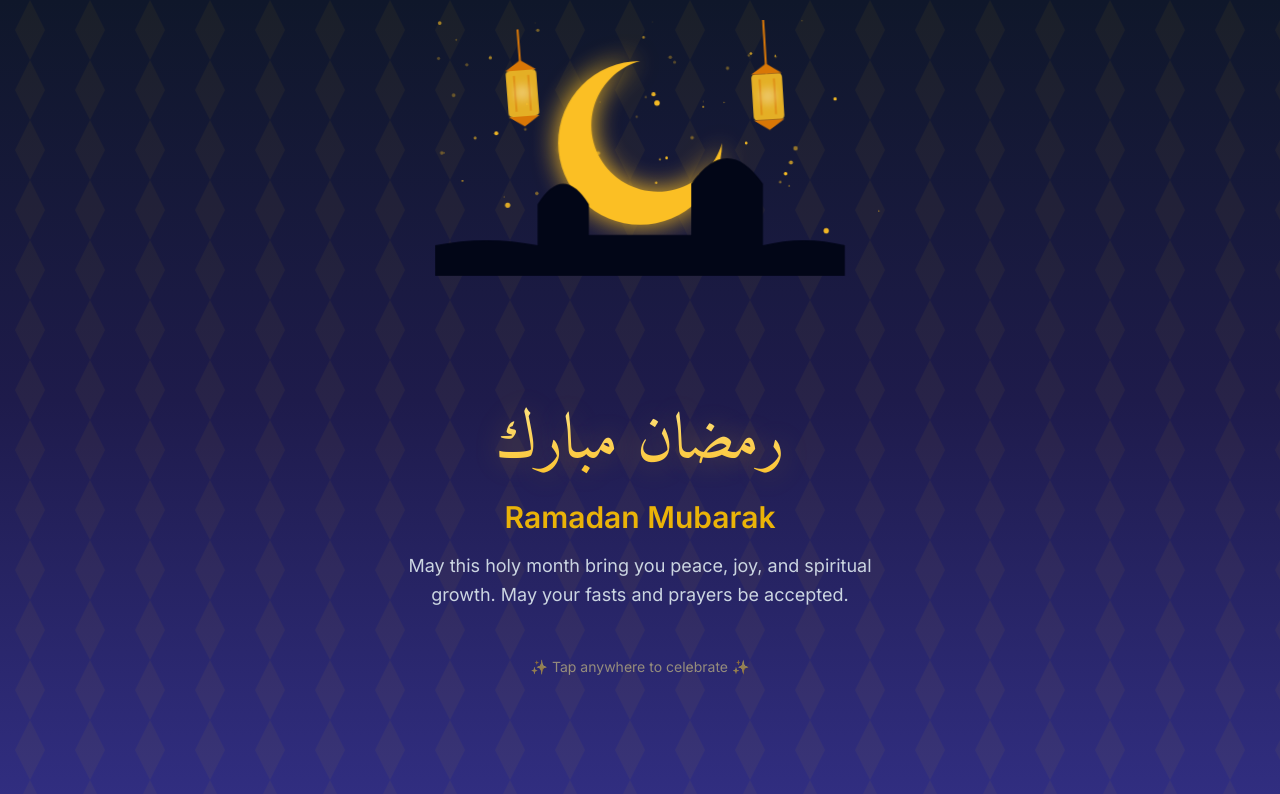
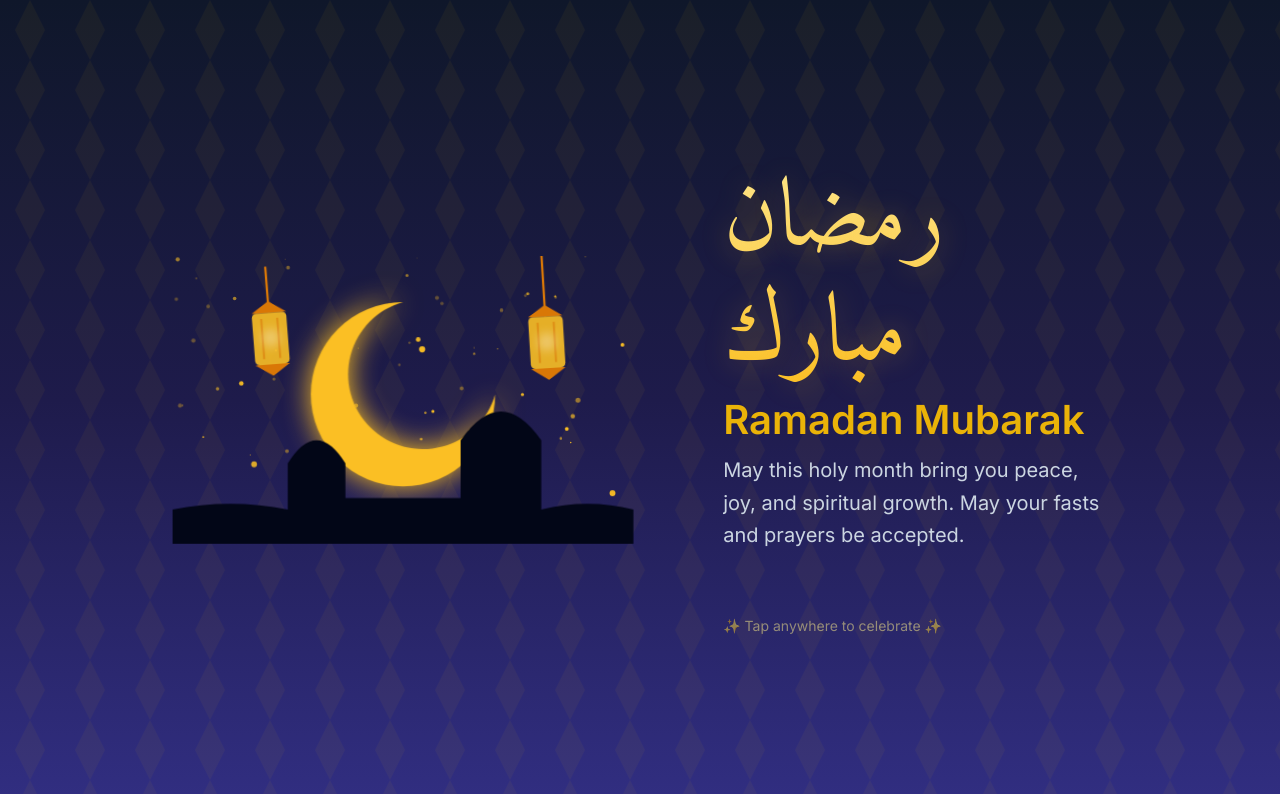
Before and after one commit to nextgrwww/ramzan_mubarak, a plain HTML site: page index.html in a window 1280 px wide. Drawn offline with nearby package versions, Linux system fonts and the light colour scheme.

Commit message:
Made it more responsive with appropriate layout for desktop mode

```diff
--- a/index.html
+++ b/index.html
@@ -29,16 +29,17 @@
         .card-container {
             position: relative;
             width: 100%;
-            height: 100dvh; /* Fits mobile viewport exactly */
-            background: transparent; /* Removed card background */
-            border: none; /* Removed border */
+            height: 100dvh;
+            background: transparent;
+            border: none;
             border-radius: 0;
-            box-shadow: none; /* Removed shadow */
+            box-shadow: none;
             display: flex;
             flex-direction: column;
             align-items: center;
-            justify-content: center; /* Center content vertically */
+            justify-content: center;
             padding: 20px;
+            transition: all 0.5s ease-in-out;
         }
 
         /* Animations */
@@ -88,12 +89,13 @@
 
         .arabic-text {
             font-family: 'Amiri', serif;
-            font-size: 4rem; /* Slightly larger for full screen */
+            font-size: 4rem;
             background: linear-gradient(to bottom, #fde68a, #fbbf24);
             -webkit-background-clip: text;
             -webkit-text-fill-color: transparent;
             margin-bottom: 0.5rem;
             text-shadow: 0 0 30px rgba(251, 191, 36, 0.3);
+            line-height: 1.2;
         }
 
         .sparkle {
@@ -126,15 +128,61 @@
             display: flex;
             flex-direction: column;
             align-items: center;
-            /* Adjust spacing for mobile */
             flex-grow: 1;
             justify-content: center;
         }
 
         .sky-container {
              width: 100%;
-             max-width: 600px; /* Prevent SVG getting too huge on desktop */
+             max-width: 600px;
              flex-shrink: 0;
+             transition: width 0.5s ease;
+        }
+
+        /* --- DESKTOP / LANDSCAPE ADJUSTMENTS --- */
+        @media (min-width: 1024px) {
+            .card-container {
+                flex-direction: row; /* Switch to side-by-side */
+                justify-content: center;
+                gap: 4rem; /* Space between image and text */
+                padding: 0 10%; /* Add horizontal padding */
+            }
+
+            .sky-container {
+                width: 50%; /* Image takes half width */
+                max-width: 800px; /* Allow it to grow larger */
+                height: auto;
+                margin-bottom: 0;
+            }
+
+            .content-box {
+                width: 40%; /* Text takes slightly less than half */
+                align-items: flex-start; /* Left align items */
+                text-align: left; /* Left align text */
+                flex-grow: 0; /* Stop it from stretching vertically unnecessarily */
+            }
+
+            .arabic-text {
+                font-size: 6rem; /* Larger Arabic text on desktop */
+                text-align: left;
+            }
+
+            .content-box h2 {
+                text-align: left;
+                font-size: 2.5rem; /* Larger English heading */
+            }
+
+            .content-box p.text-slate-300 {
+                text-align: left;
+                padding-left: 0;
+                font-size: 1.25rem; /* Larger body text */
+                max-width: 600px;
+            }
+
+            .content-box .mt-12 {
+                align-self: flex-start; /* Align the footer text to start */
+                margin-top: 4rem;
+            }
         }
     </style>
 </head>
@@ -144,7 +192,7 @@
         <div class="pattern-overlay"></div>
 
         <!-- Animated Sky Header -->
-        <div class="sky-container relative h-64 mb-4">
+        <div class="sky-container relative h-64 md:h-96 lg:h-auto aspect-video mb-4 lg:mb-0">
             <svg viewBox="0 0 400 250" class="w-full h-full" preserveAspectRatio="xMidYMid meet">
                 <!-- Stars -->
                 <g id="stars-group"></g>
```
